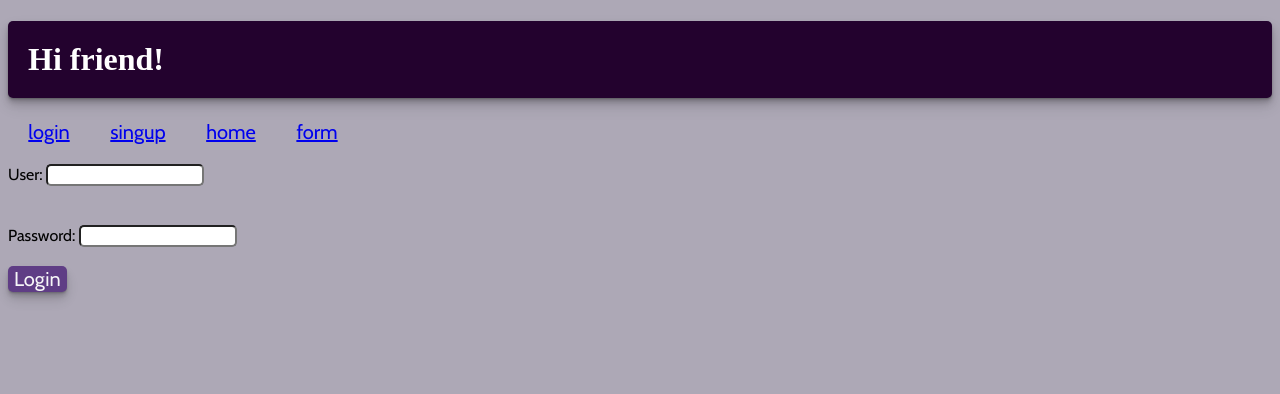
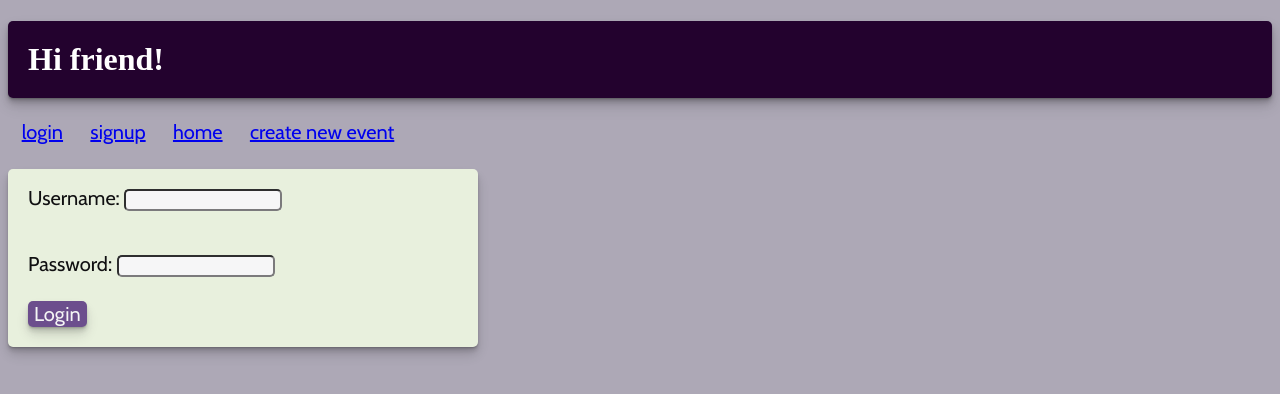
Before and after one commit to goblinsharkVDCMJ/scratch-project, a React app: page / in a window 1280 px wide. Shown: the top 394 px of the page. Built offline with nearby package versions, Linux system fonts and the light colour scheme; a web font is replaced by a local one.

Commit message:
end-of-sprint

```diff
--- a/client/App.js
+++ b/client/App.js
@@ -13,9 +13,9 @@ export default function App() {
       <h1>Hi friend!</h1>
       <div className='links'>
         <NavLink to='/'>login</NavLink>
-        <NavLink to='/signup'>singup</NavLink>
+        <NavLink to='/signup'>signup</NavLink>
         <NavLink to='/home'>home</NavLink>
-        <NavLink to='/form'>form</NavLink>
+        <NavLink to='/form'>create new event</NavLink>
       </div>
       <Routes>
         <Route path='/' element={<Login />} exact />
--- a/client/components/Card.js
+++ b/client/components/Card.js
@@ -1,33 +1,18 @@
-// import React from 'react';
-
-// import '../style.css'
-
-// const Card = () => {
-//   return (
-//     <div className='Card'>
-//       <h1>Name</h1>
-//       <h2>Created by: </h2>
-//       <ul>
-//         <li>Count: </li>
-//         <li>Patricipiants: </li>
-//       </ul>
-//     </div>
-//   );
-// };
-
-// export default Card;
 import React from "react";
 const Card = ({ activityName, currentCount, requiredCount, owner }) => {
   return (
+    <div className="activityCard">
     <div className='Card'>
-      <h1>{activityName}</h1>
-      <h2>Created by: {owner}</h2>
+      <h2>{activityName}</h2>
+      <hr></hr>
+      <h3>Created by: {owner}</h3>
       <ul>
         <li>Count: {currentCount}</li>
         <li>Required participants: {requiredCount}</li>
       </ul>
       <button>Join</button>
     </div>
+    </div>
   );
 };
 export default Card;
--- a/client/pages/Home.js
+++ b/client/pages/Home.js
@@ -1,15 +1,3 @@
-// import React from 'react';
-// import { NavLink } from 'react-router-dom';
-// const Home = () => {
-//   return (
-//     <div>
-//       <h1>Home</h1>
-//     </div>
-//   );
-// };
-
-// export default Home;
-
 import React, { useEffect, useState } from "react";
 import { Link } from "react-router-dom";
 // import MainCointainer from ‘../Cointainer/MainCointainer’;
@@ -33,11 +21,12 @@ const Home = () => {
     });
   };
   return (
+    <div className="allBoxes">
     <div>
       <Link to='/form'>
-        <button>Create new activity</button>
+        {/* <button>Create new activity</button> */}
       </Link>
-      <h1>Home</h1>
+      {/* <h1>Home</h1> */}
       {activites.map((activity, index) => {
         return (
           <>
@@ -56,6 +45,7 @@ const Home = () => {
         );
       })}
     </div>
+    </div>
   );
 };
 export default Home;
--- a/client/pages/Login.js
+++ b/client/pages/Login.js
@@ -23,11 +23,12 @@ const Login = () => {
   };
 
   return (
+    <div className="userLogin">
     <div>
       {/* <p>hello</p> */}
       <form action=''>
         <span>
-          <label>User: </label>
+          <label>Username: </label>
           <input type='text' id='usernameL' name='lname' />
           <br />
         </span>
@@ -41,6 +42,7 @@ const Login = () => {
         <button onClick={login}>Login</button>
       </form>
     </div>
+    </div>
   );
 };
 
--- a/client/style.css
+++ b/client/style.css
@@ -1,10 +1,5 @@
 body {
-    /* background-color: #c2efeb, */
     background-color: #ada8b6;
-}
-
-div {
-    /* border: 1px solid red;  */
 }
 
 h1 {
@@ -29,11 +24,12 @@ h1 {
 .links {
     display: flex;
     justify-content: space-around;
-    max-width: 350px;
+    max-width: 400px;
     font-size: 20px;
 }
 
-.eventMaker {
+.eventMaker,
+.userLogin{
     background-color: #eff8e2;
     opacity: 90%;
     margin-top: 25px;
@@ -47,6 +43,26 @@ h1 {
     0 4px 4px rgba(0,0,0,0.11),
     0 6px 8px rgba(0,0,0,0.11),
     0 8px 16px rgba(0,0,0,0.11);
+}
+
+.activityCard{
+background-color: #eff8e2;
+    opacity: 90%;
+    margin-top: 25px;
+    padding-left: 20px;
+    border-radius: 5px;
+    width: 350px;
+    font-size: 20px;
+    box-shadow:
+    0 1px 1px rgba(0,0,0,0.11),
+    0 2px 2px rgba(0,0,0,0.11),
+    0 4px 4px rgba(0,0,0,0.11),
+    0 6px 8px rgba(0,0,0,0.11),
+    0 8px 16px rgba(0,0,0,0.11);
+}
+
+h2 {
+    padding-top: 20px;
 }
 
 input {
@@ -75,3 +91,11 @@ label {
     align-content: right;
     max-width: 100px;
 }
+/*
+below does not seem to work yet */
+.allBoxes {
+    display: flex;
+    flex: wrap;
+    flex-direction: row;
+    width: 100%
+}
```
Also changed, not shown: 2 other files (tests, documents, lock files or other folders).
